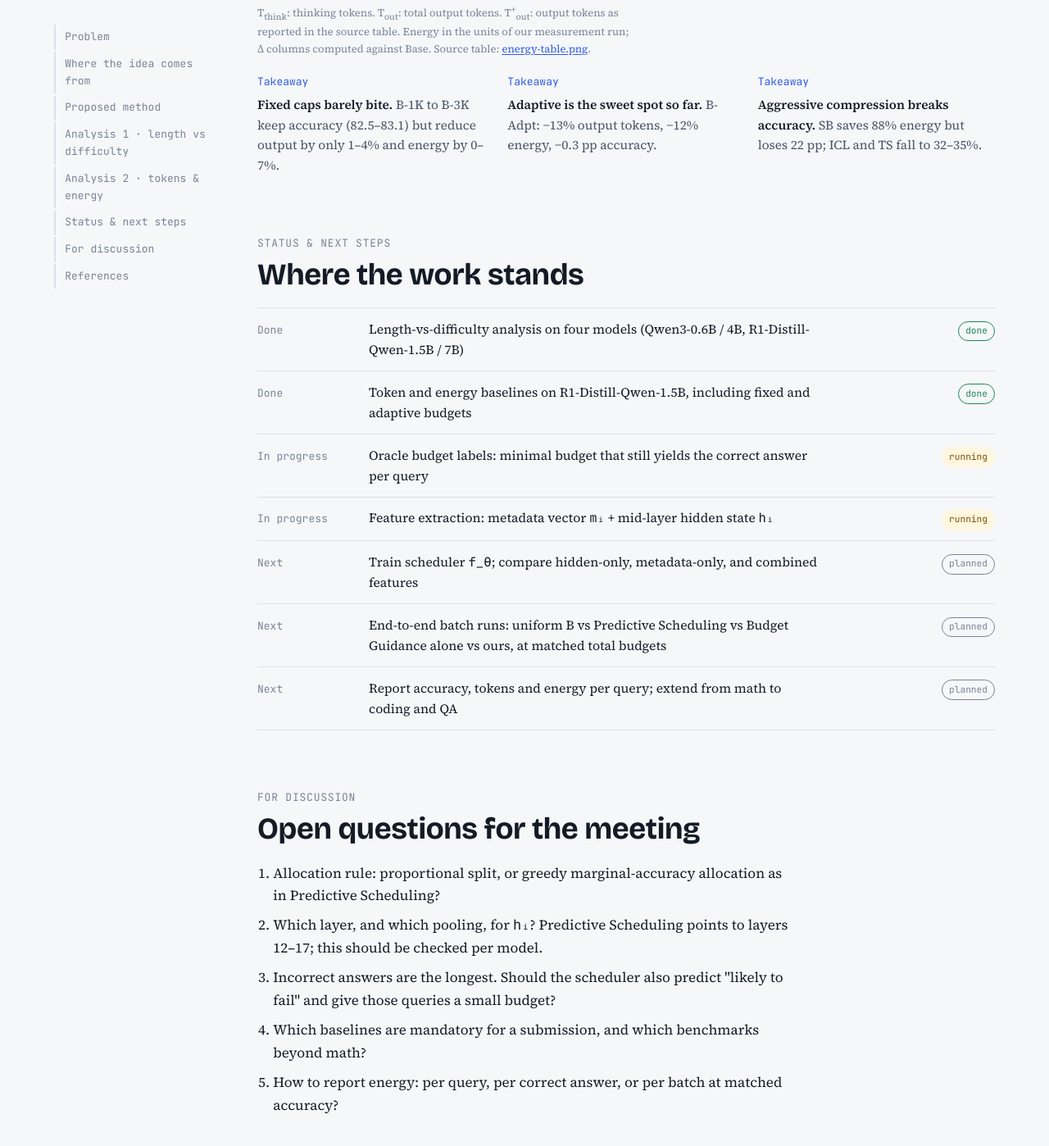
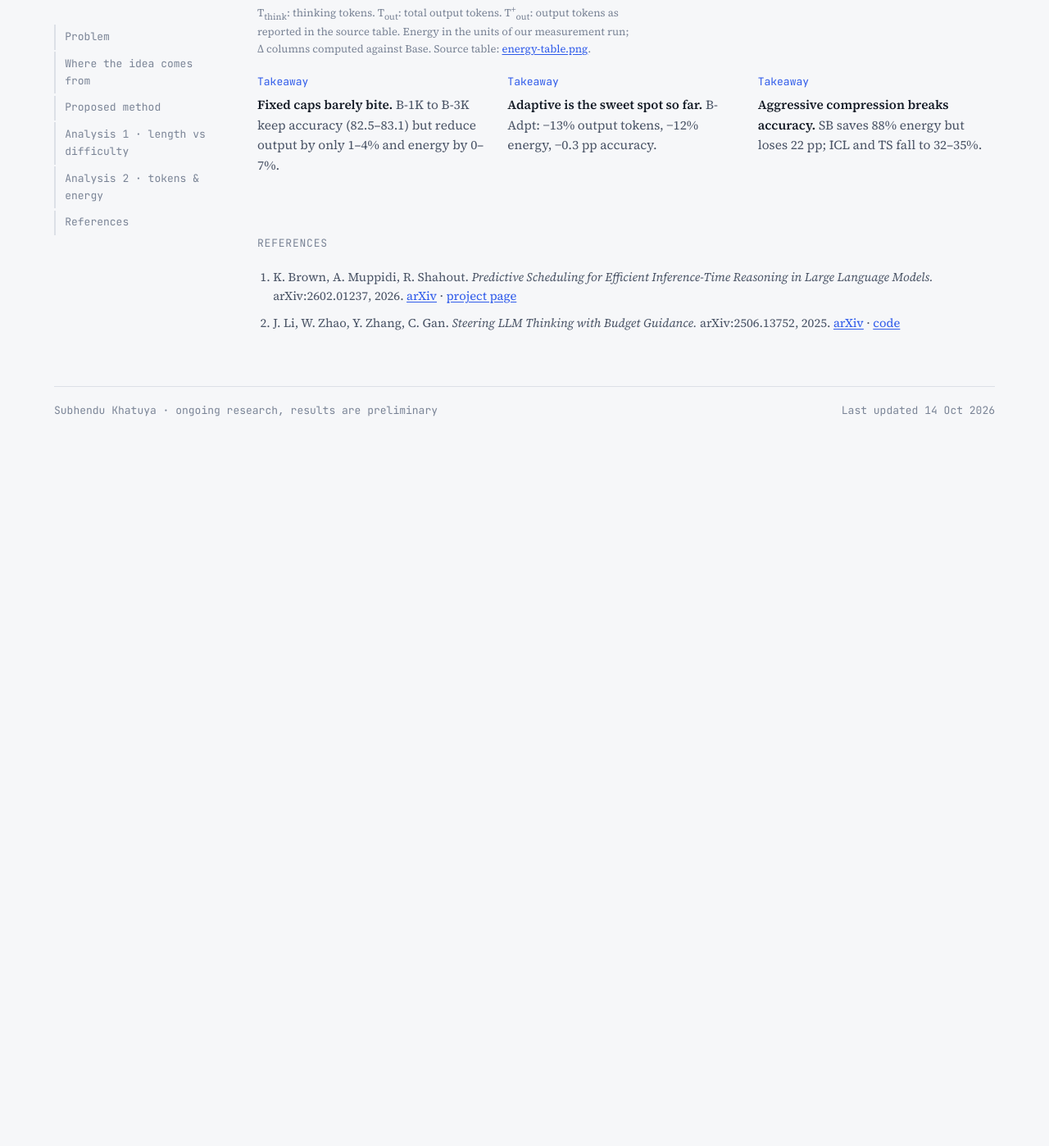
Before and after one commit to subhendukhatuya/subhendukhatuya.github.io, a Jekyll site: the page token-compression/index.html, which Jekyll copies as it is, in a window 1280 px wide and 1400 px high, scrolled down 5202 px. Shown: the whole window at 82% size. Built offline with Jekyll 4.4.1, drawn with Linux system fonts in a browser that asks for light colours; after the commit the page ends 5778 px from its top, so only the background shows below that; some of the changed text lies outside the part shown.

Commit message:
Remove status and discussion sections from token-compression page
Co-Authored-By: Claude Opus 5.5 <noreply@anthropic.com>
Claude-Session: https://claude.ai/code/session_01AUYnwsbriF8PnxWBjT4EaQ

```diff
--- a/token-compression/index.html
+++ b/token-compression/index.html
@@ -178,7 +178,7 @@ footer{margin-top:4rem;padding-top:1.2rem;border-top:1px solid var(--rule);font-
 <div class="wrap">
   <header class="top">
     <a href="../">← Subhendu Khatuya</a>
-    <span class="status"><i></i>Work in progress · project meeting, Oct 2026</span>
+    <span class="status"><i></i>Work in progress</span>
   </header>
 
   <section class="hero" aria-labelledby="t">
@@ -213,8 +213,6 @@ footer{margin-top:4rem;padding-top:1.2rem;border-top:1px solid var(--rule);font-
       <a href="#method">Proposed method</a>
       <a href="#length">Analysis 1 · length vs difficulty</a>
       <a href="#energy">Analysis 2 · tokens & energy</a>
-      <a href="#next">Status & next steps</a>
-      <a href="#discuss">For discussion</a>
       <a href="#refs">References</a>
     </nav>
 
@@ -340,30 +338,6 @@ footer{margin-top:4rem;padding-top:1.2rem;border-top:1px solid var(--rule);font-
         </div>
       </section>
 
-      <section id="next">
-        <div class="sec-head"><span class="label">Status & next steps</span><h2>Where the work stands</h2></div>
-        <div class="plan">
-          <div><span class="w">Done</span><p>Length-vs-difficulty analysis on four models (Qwen3-0.6B / 4B, R1-Distill-Qwen-1.5B / 7B)</p><span class="pill done">done</span></div>
-          <div><span class="w">Done</span><p>Token and energy baselines on R1-Distill-Qwen-1.5B, including fixed and adaptive budgets</p><span class="pill done">done</span></div>
-          <div><span class="w">In progress</span><p>Oracle budget labels: minimal budget that still yields the correct answer per query</p><span class="pill run">running</span></div>
-          <div><span class="w">In progress</span><p>Feature extraction: metadata vector <span class="mono">mᵢ</span> + mid-layer hidden state <span class="mono">hᵢ</span></p><span class="pill run">running</span></div>
-          <div><span class="w">Next</span><p>Train scheduler <span class="mono">f_θ</span>; compare hidden-only, metadata-only, and combined features</p><span class="pill todo">planned</span></div>
-          <div><span class="w">Next</span><p>End-to-end batch runs: uniform B vs Predictive Scheduling vs Budget Guidance alone vs ours, at matched total budgets</p><span class="pill todo">planned</span></div>
-          <div><span class="w">Next</span><p>Report accuracy, tokens and energy per query; extend from math to coding and QA</p><span class="pill todo">planned</span></div>
-        </div>
-      </section>
-
-      <section id="discuss">
-        <div class="sec-head"><span class="label">For discussion</span><h2>Open questions for the meeting</h2></div>
-        <ol class="questions">
-          <li>Allocation rule: proportional split, or greedy marginal-accuracy allocation as in Predictive Scheduling?</li>
-          <li>Which layer, and which pooling, for <span class="mono">hᵢ</span>? Predictive Scheduling points to layers 12–17; this should be checked per model.</li>
-          <li>Incorrect answers are the longest. Should the scheduler also predict "likely to fail" and give those queries a small budget?</li>
-          <li>Which baselines are mandatory for a submission, and which benchmarks beyond math?</li>
-          <li>How to report energy: per query, per correct answer, or per batch at matched accuracy?</li>
-        </ol>
-      </section>
-
       <section id="refs">
         <div class="sec-head"><span class="label">References</span></div>
         <ol class="refs">
```
